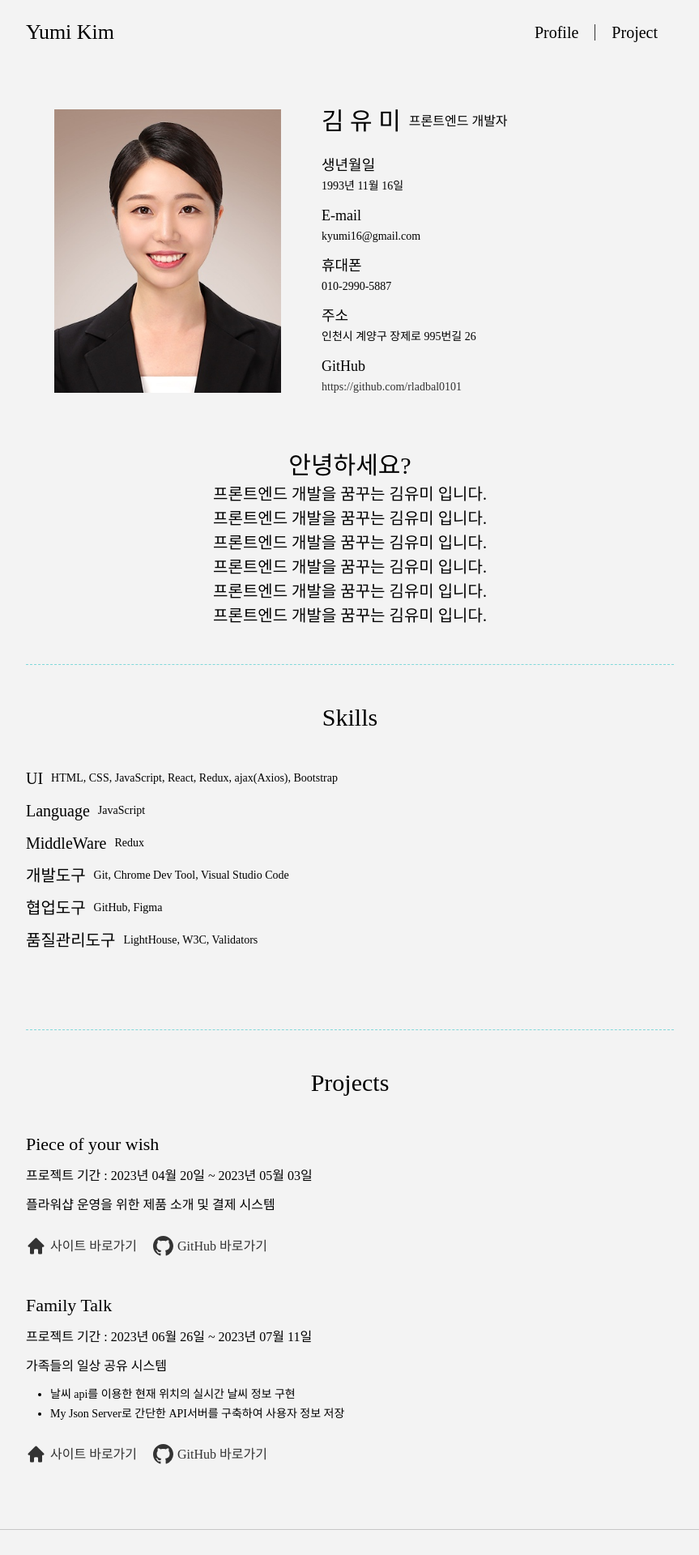
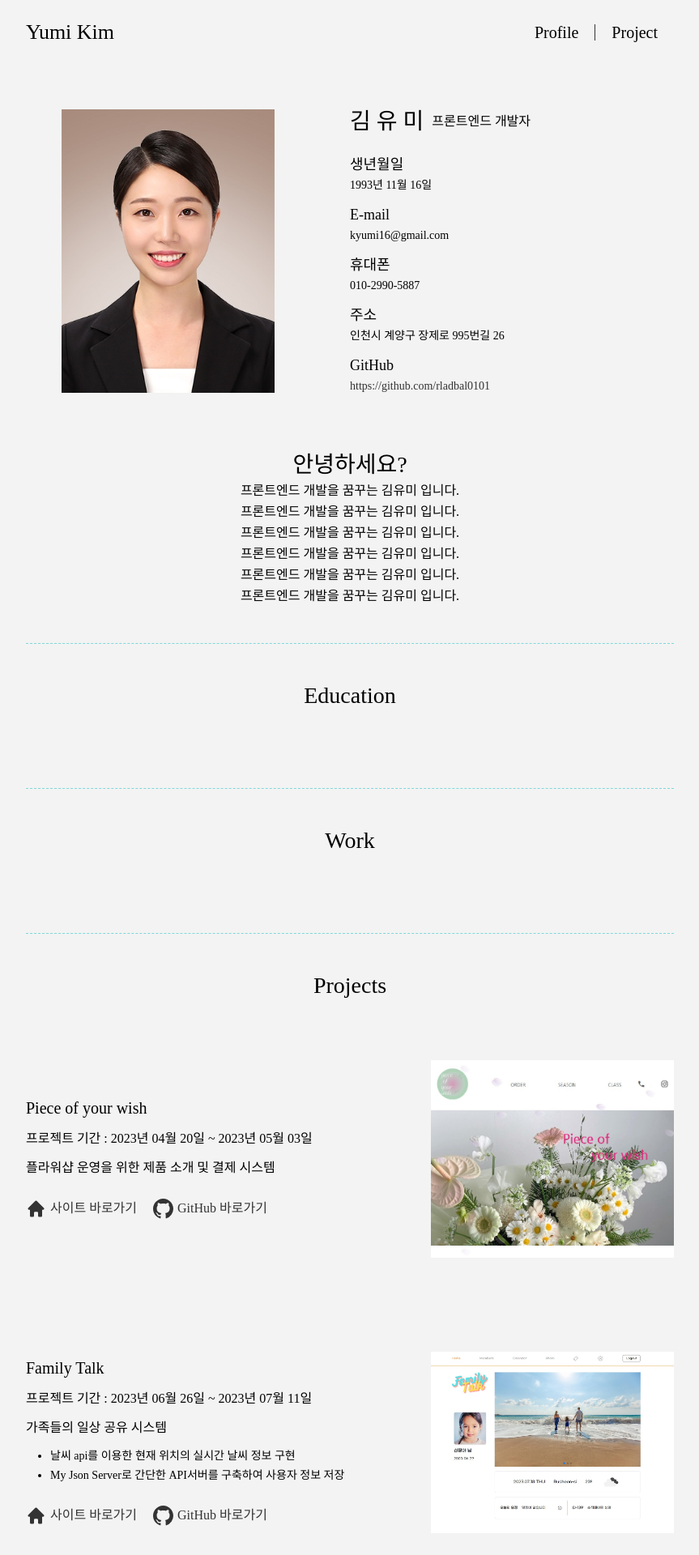
Before and after one commit to rladbal0101/portfolio, a React (Create React App) app: page / in a window 1280 px wide. Shown: the top 1920 px of the page at 81% size, without its empty margins (208-1071 px from the left). Built offline with nearby package versions, Linux system fonts and the light colour scheme; a web font is replaced by a local one.

Commit message:
2023-08-02 컴포넌트 순서 정렬

```diff
--- a/src/App.js
+++ b/src/App.js
@@ -9,9 +9,23 @@ const GlobalStyle = createGlobalStyle`
 
   body {
     font-family: 'HallymGothic-Regular';
-    font-size: 24px;
+    font-size: 20px;
     box-sizing: border-box;
     background-color: #F3F3F3;
+  }
+
+  h2 {
+    font-size: 28px;
+  }
+  h3 {
+    font-size: 20px;
+  }
+  h4 {
+    font-size: 18px;
+  }
+
+  p {
+    font-size: 16px;
   }
 
   #root {
@@ -49,6 +63,13 @@ const GlobalStyle = createGlobalStyle`
   .ml-2 {
     margin-left: 20px;
   }
+
+  @media screen and (max-width: 768px) {
+    /* .inner {
+      max-width: 500px;
+    } */
+
+  }
 `;
 
 function App() {
--- a/src/components/Education.js
+++ b/src/components/Education.js
@@ -1,10 +1,20 @@
 import React from 'react';
+import styled from 'styled-components';
+
+const EducationWraaper = styled.div`
+  padding: 50px 0;
+  border-top: 1px dashed #80d8da;
+
+`;
 
 function Education(props) {
   return (
-    <div>
+    <EducationWraaper className='mt-5'>
+      <h2>Education</h2>
 
-    </div>
+      <p></p>
+
+    </EducationWraaper>
   );
 }
 
--- /dev/null
+++ b/src/components/Other.js
@@ -0,0 +1,19 @@
+import React from 'react';
+import styled from 'styled-components';
+
+const OtherWraaper = styled.div`
+  padding: 50px 0;
+  border-top: 1px dashed #80d8da;
+
+`;
+
+function Other(props) {
+  return (
+    <OtherWraaper className='mt-5'>
+      <h2>Other Experience</h2>
+
+    </OtherWraaper>
+  );
+}
+
+export default Other;
--- /dev/null
+++ b/src/components/Profile.js
@@ -0,0 +1,114 @@
+import React from 'react';
+import styled from 'styled-components';
+import profileImg from "../images/profile_img.jpg";
+
+const ProfileWrapper = styled.div`
+  height: 400px;
+  display: flex;
+  justify-content: center;
+  align-items: center;
+`;
+
+const ProfileImgWrapper = styled.div`
+  width: 350px;
+  height: 350px;
+`;
+
+const ProfileImg = styled.div`
+  width: 100%;
+  height: 100%;
+  background-image: url(${profileImg});
+  background-repeat: no-repeat;
+  background-size: contain;
+  background-position: center;
+`;
+
+const ProfileInfo = styled.div`
+  width: 400px;
+  margin-left: 50px;
+  text-align: left;
+  display: flex;
+  flex-direction: column;
+  justify-content: center;
+`;
+
+const ContactTitle = styled.div`
+  display: flex;
+  align-items: center;
+`;
+const ContactInfoUl = styled.ul`
+
+  p {
+    font-size: 14px;
+
+    a {
+      color: #333;
+      text-decoration: none;
+
+      &:hover {
+        color: #80d8da;
+      }
+    }
+  }
+`;
+
+const Introduce = styled.div`
+  /* p {
+    font-size: 20px;
+  } */
+`;
+
+function Profile(props) {
+  return (
+    <div className='mt-3'>
+      <ProfileWrapper>
+        <ProfileImgWrapper>
+          <ProfileImg />
+        </ProfileImgWrapper>
+        <ProfileInfo>
+          <ContactTitle>
+            <h2>김 유 미</h2>
+            <p className='ml-1'>프론트엔드 개발자</p>
+          </ContactTitle>
+          <ContactInfoUl className='mt-1'>
+            <li className='mt-2'>
+              <h4>생년월일</h4>
+              <p className='mt-1'>1993년 11월 16일</p>
+            </li>
+            <li className='mt-2'>
+              <h4>E-mail</h4>
+              <p className='mt-1'>kyumi16@gmail.com</p>
+            </li>
+            <li className='mt-2'>
+              <h4>휴대폰</h4>
+              <p className='mt-1'>010-2990-5887</p>
+            </li>
+            <li className='mt-2'>
+              <h4>주소</h4>
+              <p className='mt-1'>인천시 계양구 장제로 995번길 26</p>
+            </li>
+            <li className='mt-2'>
+              <h4>GitHub</h4>
+              <p className='mt-1'>
+                <a href='https://github.com/rladbal0101' target='_blank'>https://github.com/rladbal0101</a>
+              </p>
+            </li>
+          </ContactInfoUl>
+        </ProfileInfo>
+      </ProfileWrapper>
+
+      {/* 자기소개 */}
+      <Introduce className='mt-5'>
+        <h2>안녕하세요?</h2>
+        <p className='mt-1'>프론트엔드 개발을 꿈꾸는 김유미 입니다.</p>
+        <p className='mt-1'>프론트엔드 개발을 꿈꾸는 김유미 입니다.</p>
+        <p className='mt-1'>프론트엔드 개발을 꿈꾸는 김유미 입니다.</p>
+        <p className='mt-1'>프론트엔드 개발을 꿈꾸는 김유미 입니다.</p>
+        <p className='mt-1'>프론트엔드 개발을 꿈꾸는 김유미 입니다.</p>
+        <p className='mt-1'>프론트엔드 개발을 꿈꾸는 김유미 입니다.</p>
+      </Introduce>
+    </div>
+  );
+}
+
+export default Profile;
--- a/src/components/Projects.js
+++ b/src/components/Projects.js
@@ -2,25 +2,20 @@ import React from 'react';
 import styled from 'styled-components';
 import { BsGithub } from "react-icons/bs";
 import { HiMiniHome } from "react-icons/hi2";
+import pieceWish from "../images/PieceWish.jpg";
+import familyTalk from "../images/FamilyTalk.jpg";
 
 const ProjectsWraaper = styled.div`
   padding: 50px 0;
   border-top: 1px dashed #80d8da;
-
-  h2 {
-    font-size: 30px;
-  }
 `;
 
 const Project = styled.div`
   text-align: left;
+  display: flex;
+  justify-content: space-between;
+  align-items: center;
 
-  h3 {
-    font-size: 22px;
-  }
-  p {
-    font-size: 16px;
-  }
   ul {
     list-style-type: disc;
     padding-left: 30px;
@@ -53,11 +48,37 @@ const LinkWrapper = styled.div`
   }
 `;
 
+const SiteImgWrapper = styled.div`
+  width: 35vw;
+  width: 300px;
+  height: 300px;
+  margin-left: 20px;
+`;
+
+const PieceWishImg = styled.div`
+  width: 100%;
+  height: 100%;
+  background-image: url(${pieceWish});
+  background-repeat: no-repeat;
+  background-size: contain;
+  background-position: center;
+`;
+
+const FamilyTalkImg = styled.div`
+  width: 100%;
+  height: 100%;
+  background-image: url(${familyTalk});
+  background-repeat: no-repeat;
+  background-size: contain;
+  background-position: center;
+`;
+
 function Projects(props) {
   return (
     <ProjectsWraaper className='mt-5'>
       <h2>Projects</h2>
       <Project className='mt-5'>
+        <div>
           <h3>Piece of your wish</h3>
           <p className='mt-2'>프로젝트 기간 : 2023년 04월 20일 ~ 2023년 05월 03일</p>
           <p className='mt-2'>플라워샵 운영을 위한 제품 소개 및 결제 시스템</p>
@@ -73,8 +94,13 @@ function Projects(props) {
               </a>
             </p>
           </LinkWrapper>
+        </div>
+        <SiteImgWrapper>
+          <a href='https://piecewish.netlify.app/' target='_blank'><PieceWishImg /></a>
+        </SiteImgWrapper>
       </Project>
       <Project className='mt-5'>
+        <div>
           <h3>Family Talk</h3>
           <p className='mt-2'>프로젝트 기간 : 2023년 06월 26일 ~ 2023년 07월 11일</p>
           <p className='mt-2'>가족들의 일상 공유 시스템</p>
@@ -94,6 +120,10 @@ function Projects(props) {
               </a>
             </p>
           </LinkWrapper>
+        </div>
+        <SiteImgWrapper>
+          <a href='https://family-talk.netlify.app' target='_blank'><FamilyTalkImg /></a>
+        </SiteImgWrapper>
       </Project>
     </ProjectsWraaper>
   );
--- a/src/components/Skills.js
+++ b/src/components/Skills.js
@@ -5,20 +5,10 @@ const SkillsWraaper = styled.div`
   padding: 50px 0;
   border-top: 1px dashed #80d8da;
 
-  h2 {
-    font-size: 30px;
-  }
-
   li {
     display: flex;
     align-items: center;
-
-    h3 {
-      font-size: 20px;
-    }
-    p {
-      font-size: 14px;
-    }
+    text-align: left;
   }
 `;
 
@@ -29,7 +19,7 @@ function Skills(props) {
         <ul className='mt-5'>
           <li className='mt-2'>
             <h3>UI</h3>
-            <p className='ml-1'>HTML, CSS, JavaScript, React, Redux, ajax(Axios), Bootstrap</p>
+            <p className='ml-1'>HTML, CSS, JavaScript(ES6+), React, Redux, ajax(Axios), Bootstrap</p>
           </li>
           <li className='mt-2'>
             <h3>Language</h3>
--- a/src/components/Work.js
+++ b/src/components/Work.js
@@ -1,10 +1,18 @@
 import React from 'react';
+import styled from 'styled-components';
+
+const WorkWraaper = styled.div`
+  padding: 50px 0;
+  border-top: 1px dashed #80d8da;
+
+`;
 
 function Work(props) {
   return (
-    <div>
+    <WorkWraaper className='mt-5'>
+      <h2>Work</h2>
 
-    </div>
+    </WorkWraaper>
   );
 }
 
--- a/src/pages/Main.js
+++ b/src/pages/Main.js
@@ -1,131 +1,24 @@
 import React from 'react';
-import profileImg from "../images/profile_img.jpg";
-import styled from 'styled-components';
+import Profile from '../components/Profile';
+import Education from '../components/Education';
+import Work from '../components/Work';
+import Projects from '../components/Projects';
+import Other from '../components/Other';
 import Skills from '../components/Skills';
-import Projects from '../components/Projects';
 
-const ProfileWrapper = styled.div`
-  height: 400px;
-  display: flex;
-  justify-content: center;
-  align-items: center;
-`;
-
-const ProfileImgWrapper = styled.div`
-  width: 280px;
-  height: 350px;
-`;
-
-const ProfileImg = styled.div`
-  width: 100%;
-  height: 100%;
-  background-image: url(${profileImg});
-  background-repeat: no-repeat;
-  background-size: cover;
-  background-position: center;
-  /* border-radius: 100px; */
-`;
-
-const ProfileInfo = styled.div`
-  width: 400px;
-  margin-left: 50px;
-  text-align: left;
-  display: flex;
-  flex-direction: column;
-  justify-content: center;
-`;
-
-const ContactTitle = styled.div`
-  display: flex;
-  align-items: center;
-
-  h2 {
-    font-size: 30px;
-  }
-  p {
-    font-size: 16px;
-  }
-`;
-const ContactInfoUl = styled.ul`
-
-  h3 {
-    font-size: 18px;
-  }
-  p {
-    font-size: 14px;
-
-    a {
-      color: #333;
-      text-decoration: none;
-
-      &:hover {
-        color: #80d8da;
-      }
-    }
-  }
-`;
-
-const Introduce = styled.div`
-
-  h2 {
-    font-size: 30px;
-  }
-  p {
-    font-size: 20px;
-  }
-`;
 
 function Main(props) {
   return (
-    <div className='inner mt-3'>
-      <ProfileWrapper>
-        <ProfileImgWrapper>
-          <ProfileImg />
-        </ProfileImgWrapper>
-        <ProfileInfo>
-          <ContactTitle>
-            <h2>김 유 미</h2>
-            <p className='ml-1'>프론트엔드 개발자</p>
-          </ContactTitle>
-          <ContactInfoUl className='mt-1'>
-            <li className='mt-2'>
-              <h3>생년월일</h3>
-              <p className='mt-1'>1993년 11월 16일</p>
-            </li>
-            <li className='mt-2'>
-              <h3>E-mail</h3>
-              <p className='mt-1'>kyumi16@gmail.com</p>
-            </li>
-            <li className='mt-2'>
-              <h3>휴대폰</h3>
-              <p className='mt-1'>010-2990-5887</p>
-            </li>
-            <li className='mt-2'>
-              <h3>주소</h3>
-              <p className='mt-1'>인천시 계양구 장제로 995번길 26</p>
-            </li>
-            <li className='mt-2'>
-              <h3>GitHub</h3>
-              <p className='mt-1'>
-                <a href='https://github.com/rladbal0101' target='_blank'>https://github.com/rladbal0101</a>
-              </p>
-            </li>
-          </ContactInfoUl>
-        </ProfileInfo>
-      </ProfileWrapper>
-      <Introduce className='mt-5'>
-        <h2>안녕하세요?</h2>
-        <p className='mt-1'>프론트엔드 개발을 꿈꾸는 김유미 입니다.</p>
-        <p className='mt-1'>프론트엔드 개발을 꿈꾸는 김유미 입니다.</p>
-        <p className='mt-1'>프론트엔드 개발을 꿈꾸는 김유미 입니다.</p>
-        <p className='mt-1'>프론트엔드 개발을 꿈꾸는 김유미 입니다.</p>
-        <p className='mt-1'>프론트엔드 개발을 꿈꾸는 김유미 입니다.</p>
-        <p className='mt-1'>프론트엔드 개발을 꿈꾸는 김유미 입니다.</p>
-      </Introduce>
-
+    <div className='inner'>
+      {/*
+        제목, 직무명, 인적사항, 자기소개, 학력 및 교육사항, 경력, 프로젝트, 직무 관련 활동, 기타 경력 및 경험, 스킬킬
+      */}
+      <Profile />
+      <Education />
+      <Work />
+      <Projects />
+      <Other />
       <Skills />
-      <Projects />
-
     </div>
   );
 }
```
Also changed, not shown: src/images/FamilyTalk.jpg (added), src/images/PieceWish.jpg (added). Lines whose indentation alone changed are shown as unchanged.
